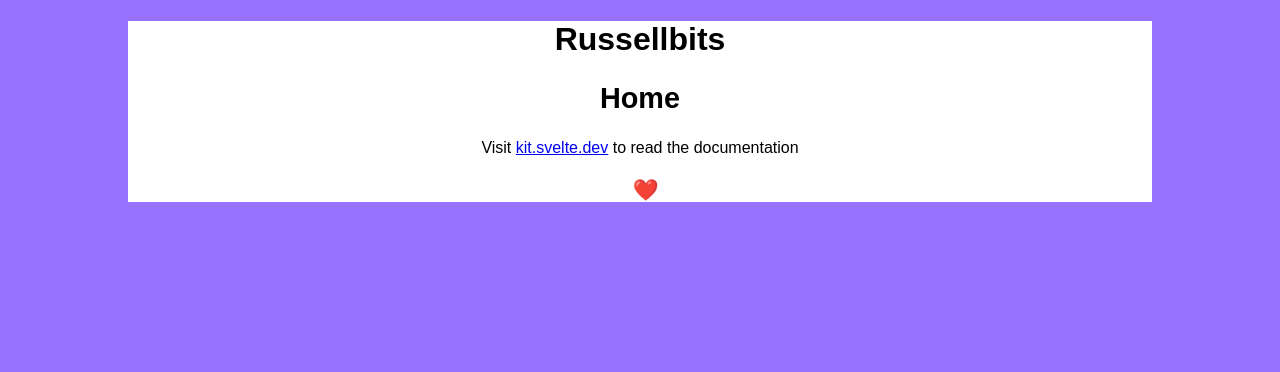
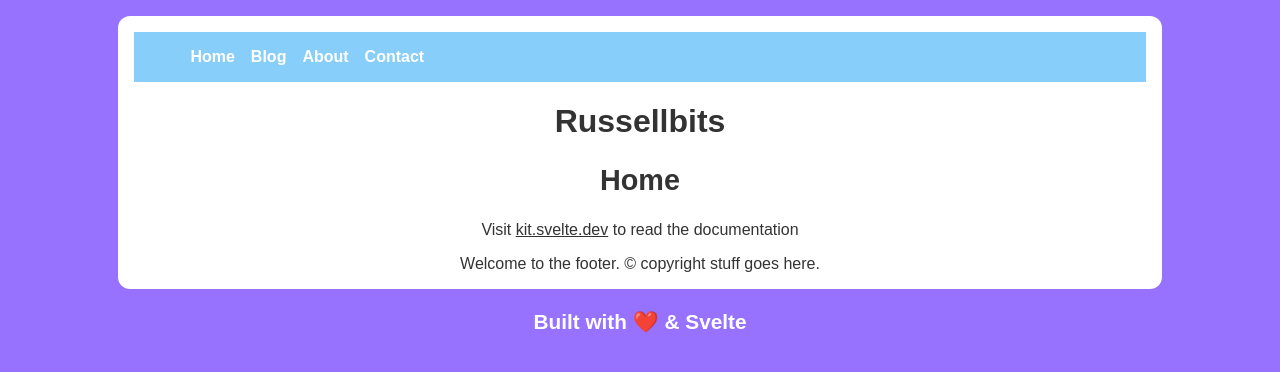
Before and after one commit to russellbits/www-russellbits, a SvelteKit app: page / in a window 1280 px wide. Shown: the top 372 px of the page. Built offline with nearby package versions, Linux system fonts and the light colour scheme.

Commit message:
Added additional routes and pages as well as navigation component.

```diff
--- a/src/app.html
+++ b/src/app.html
@@ -7,6 +7,7 @@
 		%sveltekit.head%
 		<style>
 		* {
+			color: #333333;
 			font-family: sans-serif;
 			font-size: 16px;
 			text-align: center;
@@ -15,11 +16,15 @@
 			background-color: #9771FF;
 		}
 		body {
+
+		}
+		#page {
 			width: 80%;
 			height: 100%;
 			background-color: white;
-			padding; 1em;
+			padding: 1em;
 			margin: 1em auto;
+			border-radius: 12px;
 		}
 		h1 {
 			font-size: 2em;
@@ -34,7 +39,7 @@
 		</style>
 	</head>
 	<body>
-		<div>%sveltekit.body%</div>
+		<div id="page">%sveltekit.body%</div>
 		<h3>Built with ❤️ & Svelte</h3>
 	</body>
 </html>
--- /dev/null
+++ b/src/lib/components/Header.svelte
@@ -0,0 +1,42 @@
+<!-- Header.svelte -->
+<header>
+  <nav>
+    <ul>
+      <li>
+        <a href="/">Home</a>
+      </li>
+      <li>
+        <a href="/blog">Blog</a>
+      </li>
+      <li>
+        <a href="/about">About</a>
+      </li>
+      <li>
+        <a href="/contact">Contact</a>
+      </li>
+    </ul>
+  </nav>
+</header>
+
+<style>
+header {
+  padding: 1rem;
+  background: lightskyblue;
+  display: flex;
+  flex-wrap: wrap;
+  justify-content: space-between;
+}
+
+ul {
+  margin: 0;
+  list-style-type: none;
+  display: flex;
+  gap: 1rem;
+}
+
+a {
+  text-decoration: none;
+  font-weight: bold;
+  color: white;
+}
+</style>
--- /dev/null
+++ b/src/routes/+layout.svelte
@@ -0,0 +1,14 @@
+<!-- +layout.svelte -->
+<script>
+import Header from '$lib/components/Header.svelte'
+</script>
+
+<Header />
+
+<header><h1>Russellbits</h1></header>
+
+<main>
+  <slot />
+</main>
+
+<footer>Welcome to the footer. &copy; copyright stuff goes here.</footer>
--- a/src/routes/+page.svelte
+++ b/src/routes/+page.svelte
@@ -1,6 +1,3 @@
-
-<h1>Russellbits</h1>
-
 <h2>Home</h2>
 
 <p>Visit <a href="https://kit.svelte.dev">kit.svelte.dev</a> to read the documentation</p>
--- a/src/routes/about/+page.svelte
+++ b/src/routes/about/+page.svelte
@@ -1,5 +1,3 @@
-<h1>Russellbits</h1>
-
 <h2>About</h2>
 
 <p>Welcome to the demonstration site of developer Russell Warner!</p>
--- a/src/routes/blog/+page.svelte
+++ b/src/routes/blog/+page.svelte
@@ -1,5 +1,4 @@
-<h1>Russellbits</h1>
-
+<!-- blog/+page.svelte -->
 <h2>Blog</h2>
 
 <p>Here is where I will write and write and bla bla bla.</p>
--- a/src/routes/contact/+page.svelte
+++ b/src/routes/contact/+page.svelte
@@ -1,5 +1,3 @@
-<h1>Russellbits</h1>
-
 <h2>Contact</h2>
 
 <p><i><a href="mailto:rewarner@russellbits.com">rewarner@russellbits.com</a></i></p>
```
